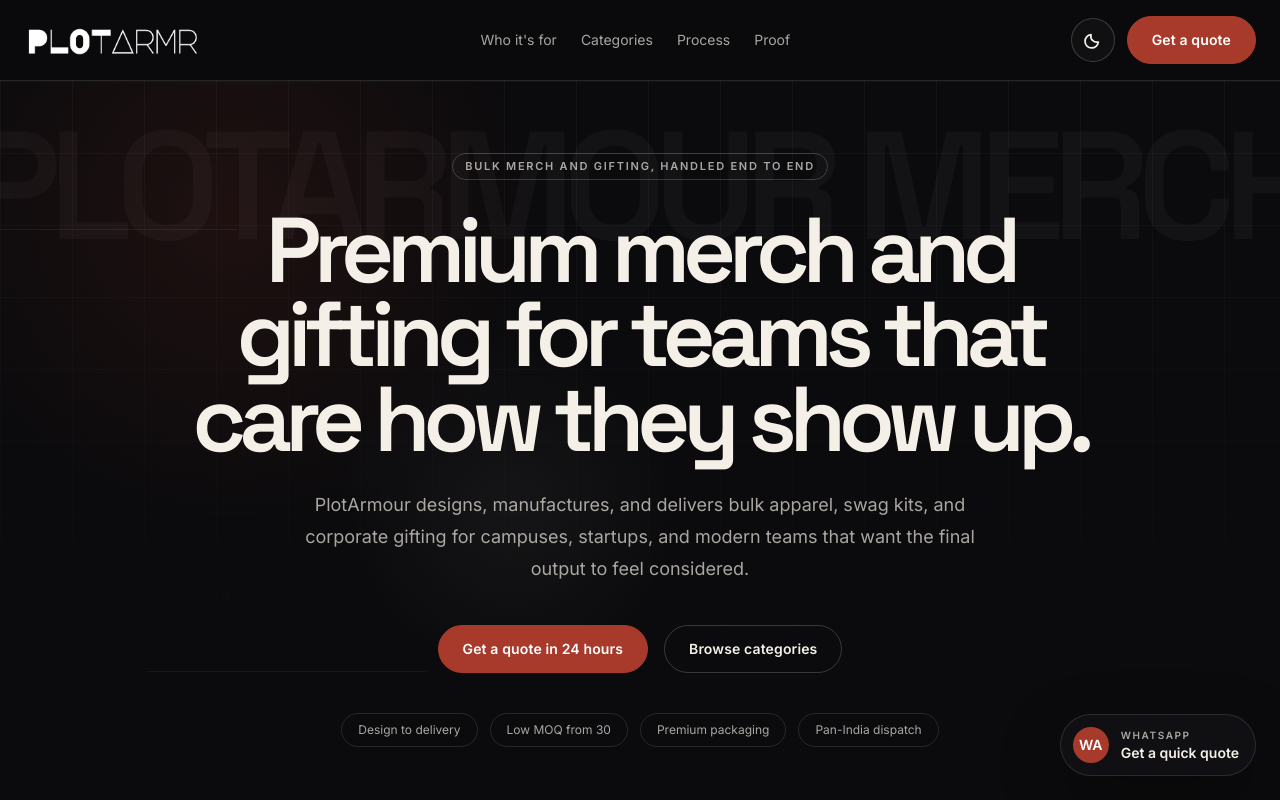
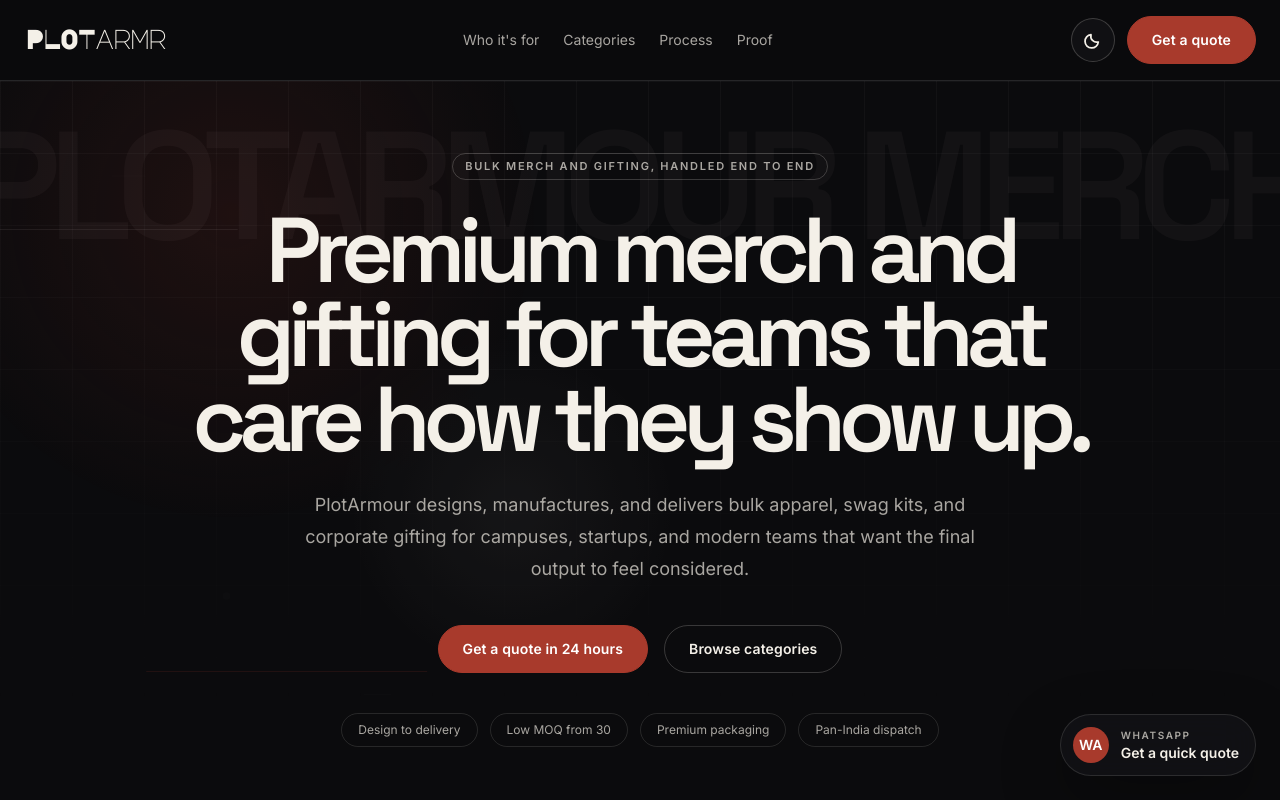
Before and after one commit to DivyomSharma/plotarmour-merch, a Next.js app: page / in a window 1280 px wide. Shown: the top 800 px of the page. Built offline with nearby package versions, Linux system fonts and the light colour scheme.

Commit message:
Use text wordmark for header logo

```diff
--- a/src/app/globals.css
+++ b/src/app/globals.css
@@ -48,6 +48,7 @@
   --color-text-soft: var(--text-soft);
   --font-sans: var(--font-inter);
   --font-display: var(--font-space-grotesk);
+  --font-logo: var(--font-major-mono);
 }
 
 * {
@@ -125,18 +126,6 @@
   background-size: 24px 24px;
 }
 
-.logo-light {
-  display: none;
-}
-
-html[data-theme="light"] .logo-dark {
-  display: none;
-}
-
-html[data-theme="light"] .logo-light {
-  display: block;
-}
-
 .custom-cursor-dot,
 .custom-cursor-halo {
   pointer-events: none;
--- a/src/app/layout.tsx
+++ b/src/app/layout.tsx
@@ -1,5 +1,5 @@
 import type { Metadata } from "next";
-import { Inter, Space_Grotesk } from "next/font/google";
+import { Inter, Major_Mono_Display, Space_Grotesk } from "next/font/google";
 import { CustomCursor } from "@/components/custom-cursor";
 import { SmoothScroll } from "@/components/smooth-scroll";
 import "./globals.css";
@@ -12,6 +12,12 @@
 const spaceGrotesk = Space_Grotesk({
   variable: "--font-space-grotesk",
   subsets: ["latin"],
+});
+
+const majorMono = Major_Mono_Display({
+  variable: "--font-major-mono",
+  subsets: ["latin"],
+  weight: "400",
 });
 
 const themeInitScript = `
@@ -65,7 +71,7 @@
   return (
     <html
       lang="en"
-      className={`${inter.variable} ${spaceGrotesk.variable} h-full scroll-smooth antialiased`}
+      className={`${inter.variable} ${spaceGrotesk.variable} ${majorMono.variable} h-full scroll-smooth antialiased`}
       data-theme="dark"
       suppressHydrationWarning
     >
--- a/src/components/merch-landing.tsx
+++ b/src/components/merch-landing.tsx
@@ -137,25 +137,8 @@
 
 function BrandLogo() {
   return (
-    <span className="flex items-center gap-3">
-      <span className="relative block w-[148px] sm:w-[176px]">
-        <Image
-          src="/brand/plotarmour-logo-white.png"
-          alt="PlotArmour"
-          width={2000}
-          height={400}
-          priority
-          className="logo-dark h-auto w-full"
-        />
-        <Image
-          src="/brand/plotarmour-logo-black.png"
-          alt="PlotArmour"
-          width={1949}
-          height={356}
-          priority
-          className="logo-light h-auto w-full"
-        />
-      </span>
+    <span className="font-logo text-[1.48rem] font-normal leading-none tracking-[-0.1em] text-foreground sm:text-[1.72rem]">
+      PLOTarmr
     </span>
   );
 }
```
